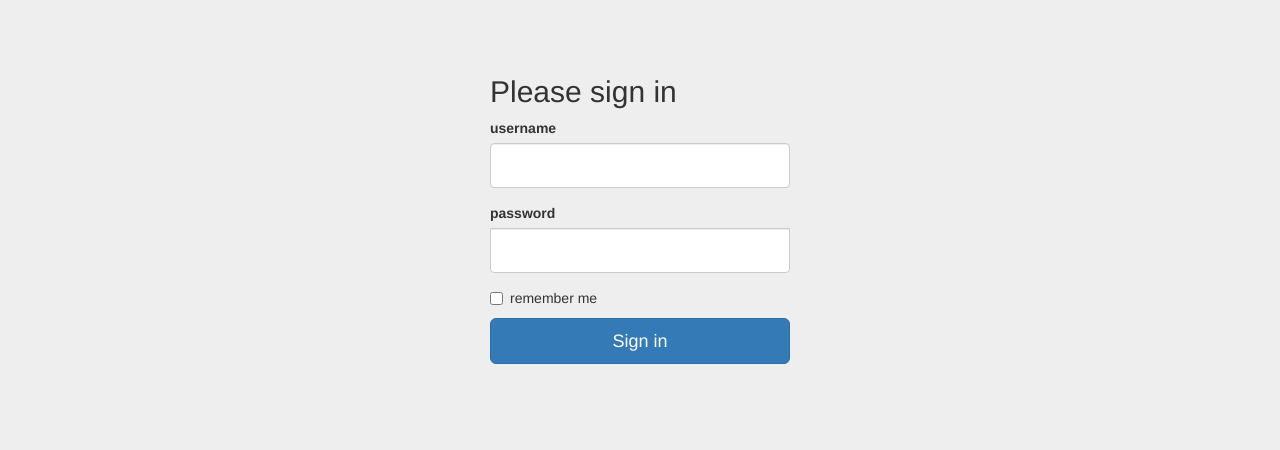
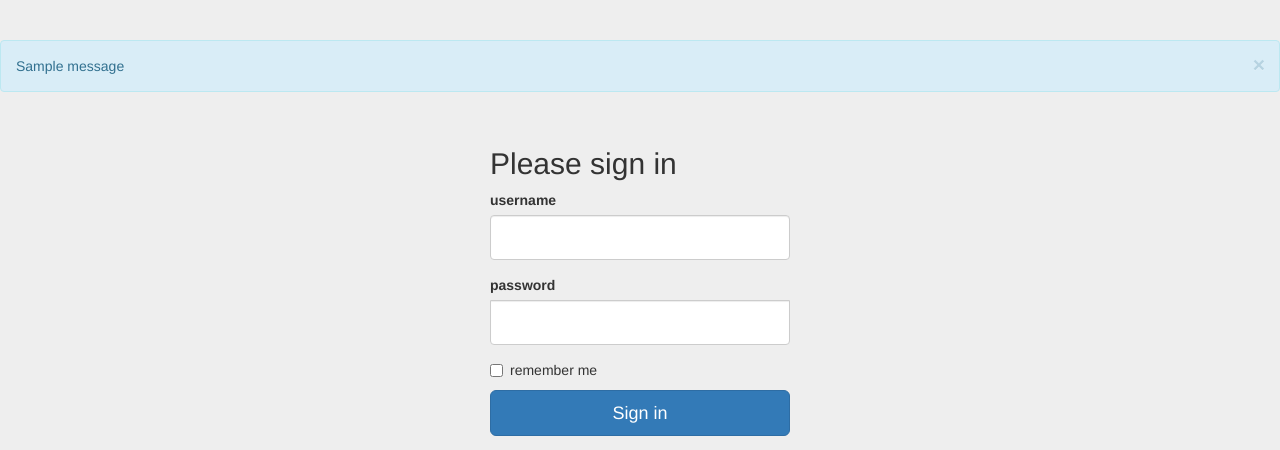
Before and after one commit to beepboop-tech/printer-farm, a Flask app: page /login in a window 1280 px wide. Shown: the top 450 px of the page. Run offline with Flask 2, Linux system fonts and the light colour scheme; one stand-in notice (Sample message) is shown; some libraries are stand-ins or nearby versions.

```diff
--- a/src/app.py
+++ b/src/app.py
@@ -130,7 +130,8 @@ def login():
             if check_password_hash(user.password, form.password.data):
                 login_user(user, remember=form.remember.data)
                 return redirect(url_for('dashboard'))
-        return '<h1> Invalid username or pasword </h1>'
+        flash('Invalid username or password')
+        return render_template('login.html', form=form)
     return render_template('login.html', form=form)
 
 
@@ -147,6 +148,7 @@ def signup():
         return render_template('signup.html', form=form)
     return render_template('signup.html', form=form)
 
+
 def make_jobs_list():
     global orchestrator
     global printers
@@ -161,9 +163,8 @@ def make_jobs_list():
 
     printing = list(orchestrator.printing_queue.queue)
 
-
-
-    job_list = [[job.filename.split('/')[-1], job.user.username, job.location, 'todo: ETA'] for job in printing]
+    job_list = [[job.filename.split('/')[-1], job.user.username,
+                 job.location, 'todo: ETA'] for job in printing]
 
     # for printer in printers:
     #     current_job =  printer.currently_printing
@@ -179,8 +180,6 @@ def make_jobs_list():
 
     for job in list(orchestrator.queue.queue):
         job_list.append([job.filename.split('/')[-1], job.user.username, job.location, 'todo: ETA'])
-
-
 
     return job_list
 
--- a/src/templates/login.html
+++ b/src/templates/login.html
@@ -11,6 +11,18 @@ Login
 {% endblock %}
 
 {% block content %}
+
+{%  with messages = get_flashed_messages() %}
+    {% if messages %}
+        {% for message in messages %}
+            <div class="alert alert-info alert-dismissable" role="alert">
+                <button type="button" class="close" data-dismiss="alert" aria-label="Close"><span aria-hidden="true"></span>&times;</button>
+                {{message}}
+            </div>
+        {% endfor %}
+    {% endif %}
+{% endwith %}
+
     <div class="container">
 
       <form class="form-signin" method="POST" action="/login">
```
Also changed, not shown: src/database.db.
